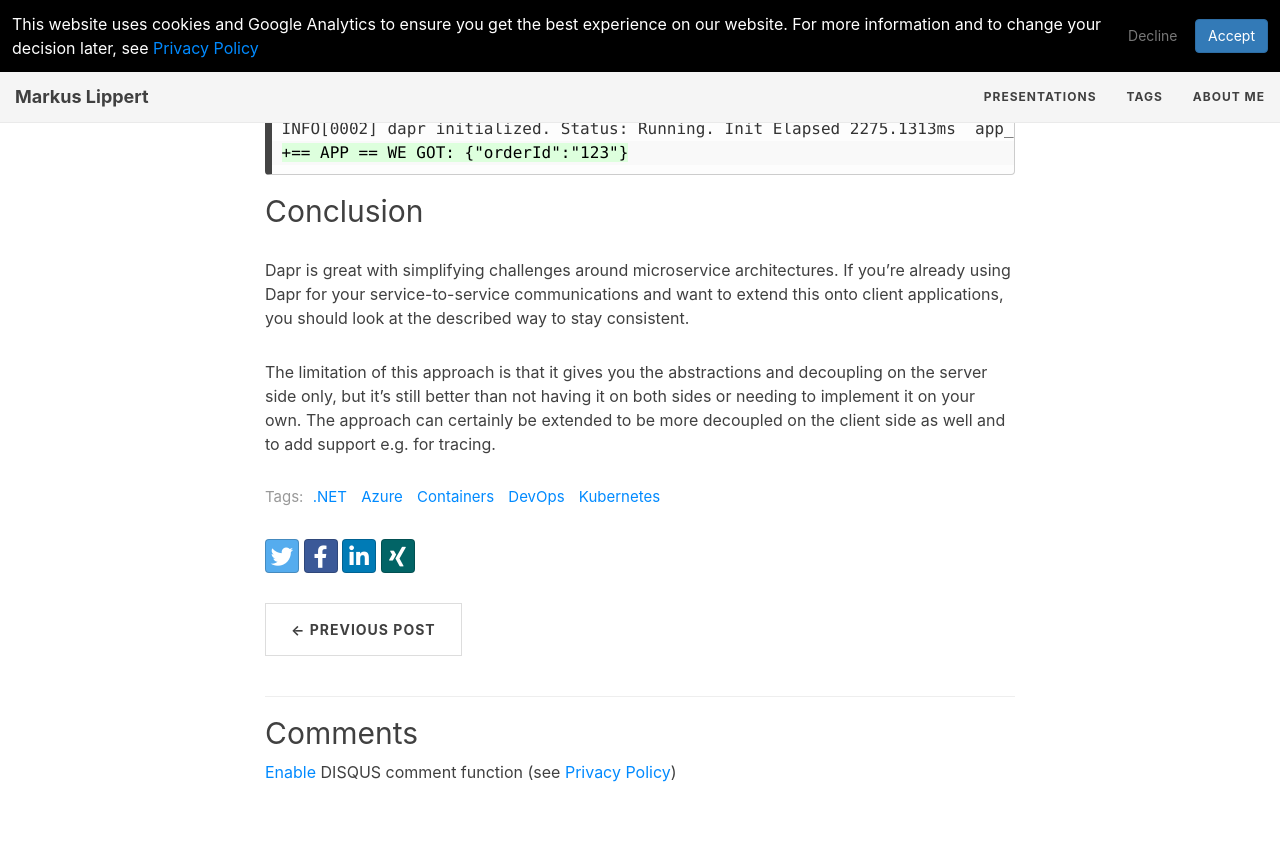
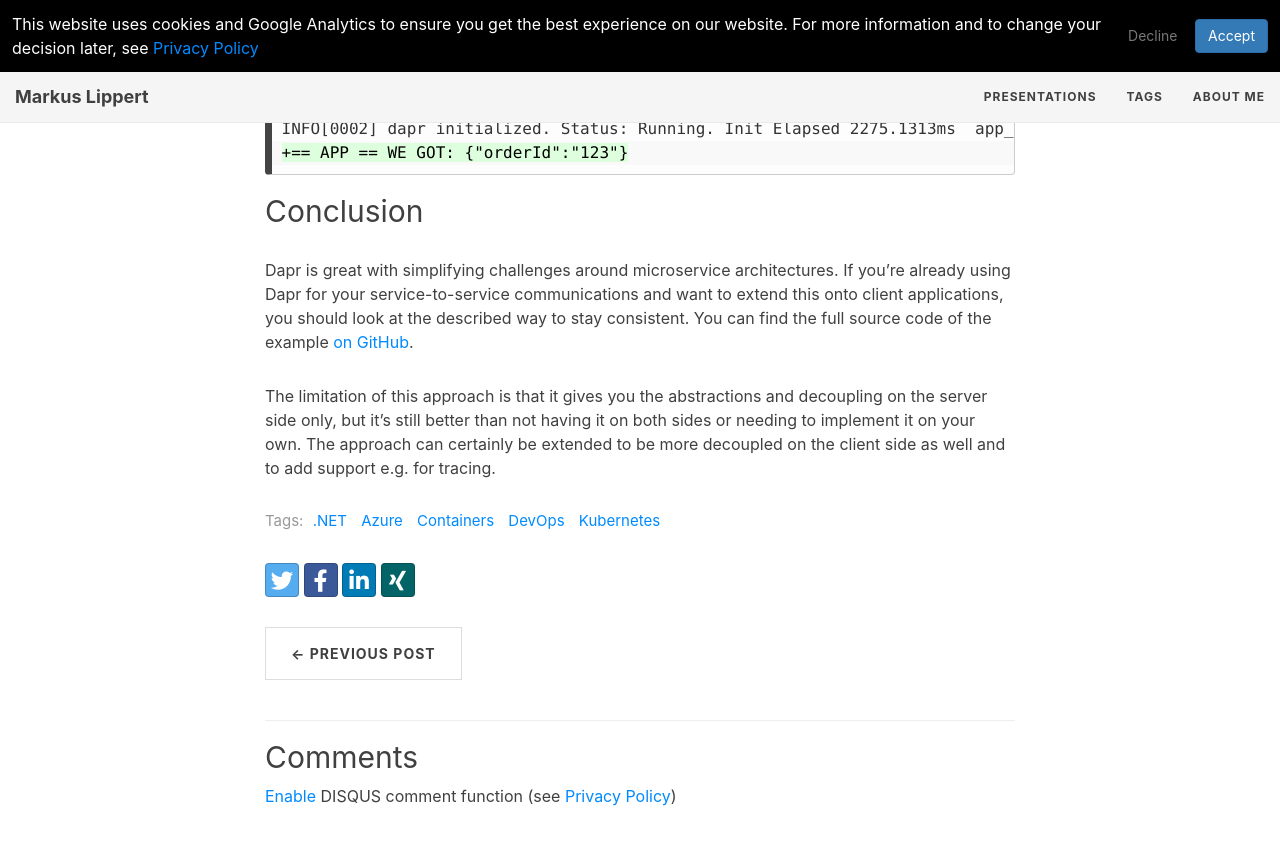
Before and after one commit to lippertmarkus/lippertmarkus.github.io, a Jekyll site: the page built from _posts/2022-08-19-dapr-pubsub-client-apps.md, in a window 1280 px wide and 900 px high, scrolled down 6259 px. Shown: the top 845 px of the window. Built offline with Jekyll 4.4.1, drawn with Linux system fonts in a browser that asks for light colours.

Commit message:
add github link to sources

```diff
--- a/_posts/2022-08-19-dapr-pubsub-client-apps.md
+++ b/_posts/2022-08-19-dapr-pubsub-client-apps.md
@@ -193,6 +193,6 @@ INFO[0002] dapr initialized. Status: Running. Init Elapsed 2275.1313ms  app_id=d
 
 ## Conclusion
 
-Dapr is great with simplifying challenges around microservice architectures. If you're already using Dapr for your service-to-service communications and want to extend this onto client applications, you should look at the described way to stay consistent.
+Dapr is great with simplifying challenges around microservice architectures. If you're already using Dapr for your service-to-service communications and want to extend this onto client applications, you should look at the described way to stay consistent. You can find the full source code of the example [on GitHub](https://github.com/lippertmarkus/dapr-clientside/tree/main).
 
 The limitation of this approach is that it gives you the abstractions and decoupling on the server side only, but it's still better than not having it on both sides or needing to implement it on your own. The approach can certainly be extended to be more decoupled on the client side as well and to add support e.g. for tracing.
```
